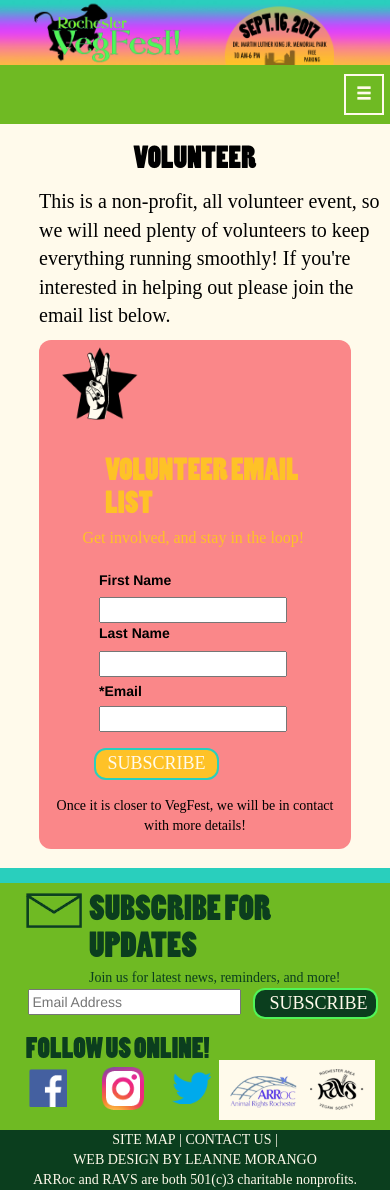
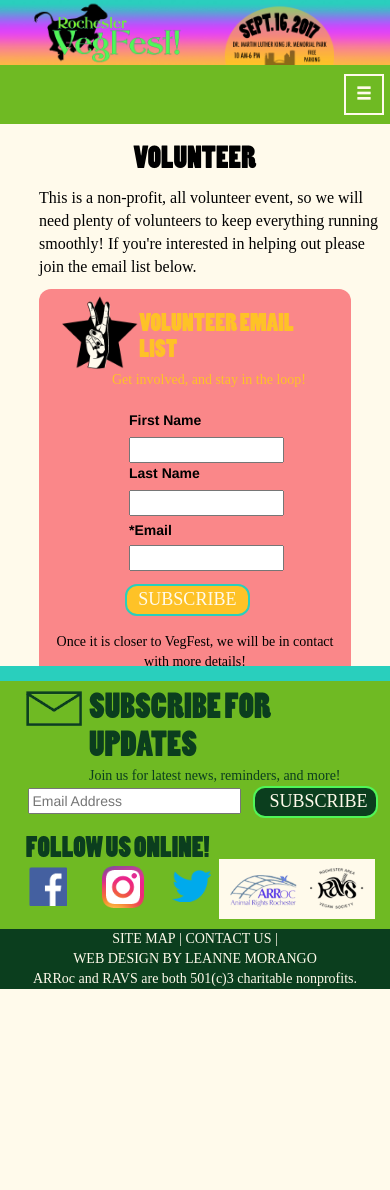
Before and after one commit to LucidDistortion/Rochester-VegFest-Website, a PHP site: page /volunteer.html in a window 390 px wide. After the commit the page ends 989 px from the top, so only its background shows below. Run offline with PHP 8.4, Linux system fonts and the light colour scheme; some web fonts are replaced.

Commit message:
some mobile fixes and updates

```diff
--- a/rocvegfest.org/css/volunteerstyles.css
+++ b/rocvegfest.org/css/volunteerstyles.css
@@ -185,11 +185,8 @@ margin-top:2%;
 	}
 
 	h2.vollisttitle {
-	font-size: 30px;
-	margin-left:20%;
-	margin-right:-6%;
-	color:#fec227;
-	margin-top:10%;
+	font-size:24px;
+	margin-left:24%;
 }
 
 	#peace {
@@ -203,12 +200,12 @@ margin-right:20%;
 }
 
 	p.bodytext {
-	font-size:20px;
+	font-size:16px;
 
 }
 
 p.volmailDetail {
-	font-size: 16px;
+	font-size: 14px;
 	text-align:center;
 	margin-right:-20%;
 	margin-top:-2%;
@@ -247,20 +244,8 @@ margin-top:2%;
 
 @media screen and (max-width: 544px) {
 	#main {
-		padding-bottom: 850px;
+		padding-bottom: 700px;
 	}
-
-	h1 {
-		font-size:30px;
-	}
-
-	h2.vollisttitle {
-	font-size: 30px;
-	margin-left:20%;
-	margin-right:-6%;
-	color:#fec227;
-	margin-top:10%;
-}
 
 	#peace {
 	width:90px;
@@ -272,17 +257,7 @@ margin-left:10%;
 margin-right:10%;
 }
 
-	p.bodytext {
-	font-size:20px;
 
-}
-
-p.volmailDetail {
-	font-size: 16px;
-	text-align:center;
-	margin-right:-20%;
-	margin-top:-2%;
-}
 
 p.detailtext {
 	font-size:14px;
@@ -317,4 +292,17 @@ margin-top:2%;
 		#main {
 		padding-bottom: 950px;
 	}
+
+		h1 {
+		font-size:24px;
+	}
+
+		h2.vollisttitle {
+	font-size: 22px;
 }
+
+p.bodytext {
+font-size:14px;
+}
+
+}
--- a/rocvegfest.org/volunteer.html
+++ b/rocvegfest.org/volunteer.html
@@ -62,7 +62,7 @@
 				<div class="col-xs-1 peacegraphic">
 					<img id="peace" src="images/other/peace.png" alt="V for Volunteer">
 				</div>
-					<div class="col-xs-11">
+					<div class="col-xs-10">
 						<div class="row">
 							<div class="col-xs-12">
 								<h2 class="vollisttitle">VOLUNTEER EMAIL LIST</h2>
```
Also changed, not shown: rocvegfest.org/exhibitors.html (+25 -0 lines), rocvegfest.org/images/vendors/elmhurst_logo.png (added), rocvegfest.org/images/vendors/veganout_logo.png (added), rocvegfest.org/images/vendors/yl_logo.png (added).
